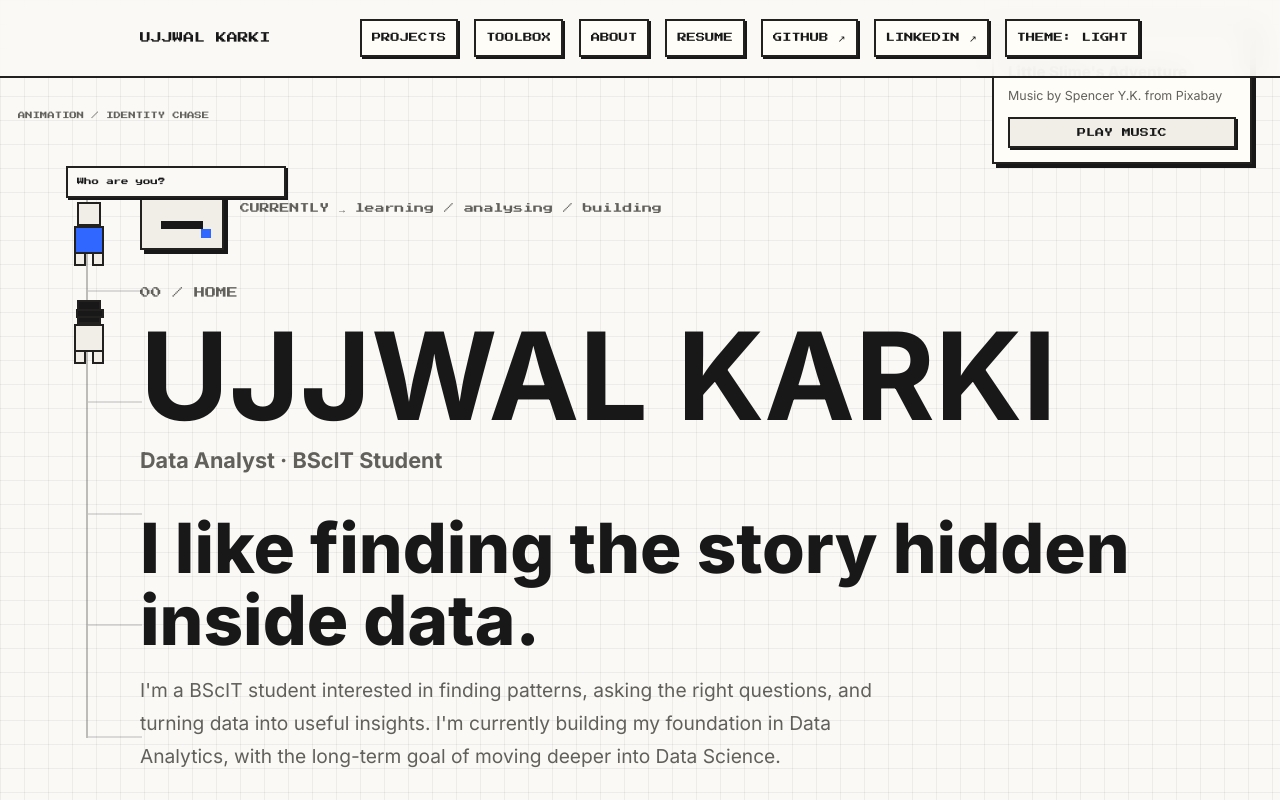
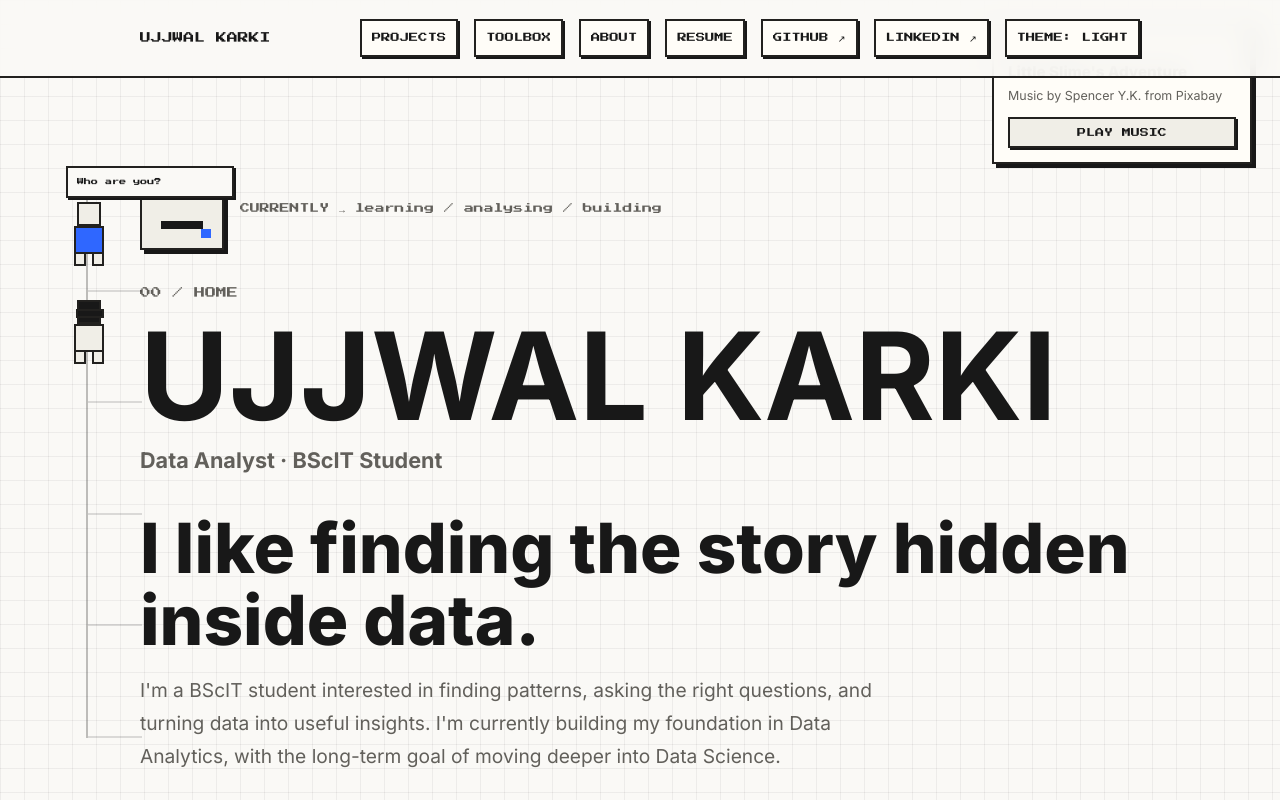
Before and after one commit to UjjwalKarkeyy/Portfolio, a React (Vite) app: page / in a window 1280 px wide. Shown: the top 800 px of the page. Built offline with nearby package versions, Linux system fonts and the light colour scheme.

Commit message:
Removed the ANIMATION / IDENTITY CHASE label.

```diff
--- a/src/styles/globals.css
+++ b/src/styles/globals.css
@@ -303,23 +303,10 @@ h3 {
   position: fixed;
   top: 110px;
   bottom: 34px;
-  left: max(18px, calc((100vw - 1000px) / 2 - 250px));
+  left: max(18px, calc((100vw - 1000px) / 2 - 195px));
   z-index: 4;
-  width: 230px;
+  width: 180px;
   pointer-events: none;
-}
-
-.identity-chase__stage::before {
-  content: "ANIMATION / IDENTITY CHASE";
-  position: absolute;
-  top: 0;
-  left: 0;
-  right: auto;
-  color: var(--muted);
-  font-family: "Press Start 2P", ui-monospace, monospace;
-  font-size: 0.46rem;
-  line-height: 1.6;
-  z-index: 2;
 }
 
 .identity-chase__track {
@@ -384,16 +371,18 @@ h3 {
 .scene-bubble {
   position: absolute;
   bottom: 66px;
-  width: 220px;
+  width: 168px;
   border: 2px solid var(--border);
   background: var(--bg);
   color: var(--text);
   box-shadow: 2px 2px 0 var(--shadow);
   padding: 8px 9px;
   font-family: "Press Start 2P", ui-monospace, monospace;
-  font-size: 0.46rem;
-  line-height: 1.6;
+  font-size: 0.44rem;
+  line-height: 1.75;
   white-space: normal;
+  overflow-wrap: normal;
+  hyphens: none;
   pointer-events: auto;
 }
 
@@ -466,6 +455,18 @@ h3 {
 
 .pixel-person--hidden .pixel-person__head {
   background: var(--text);
+}
+
+.scene-frame--catch .pixel-person--hidden .pixel-person__body {
+  background: var(--accent);
+}
+
+.scene-frame--catch .pixel-person--hidden .pixel-person__head {
+  background: var(--surface-strong);
+}
+
+.scene-frame--catch .pixel-person--hidden .pixel-person__mask {
+  display: none;
 }
 
 .button {
```
